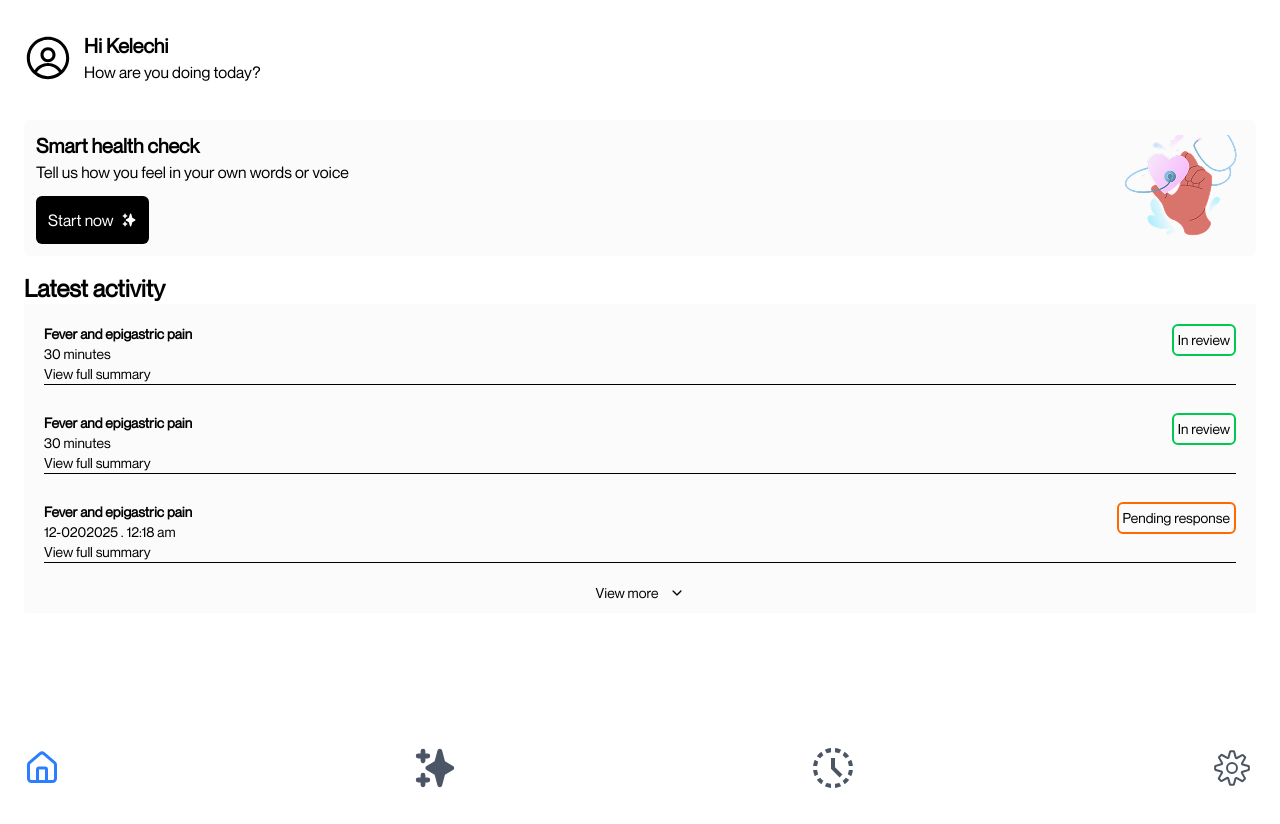
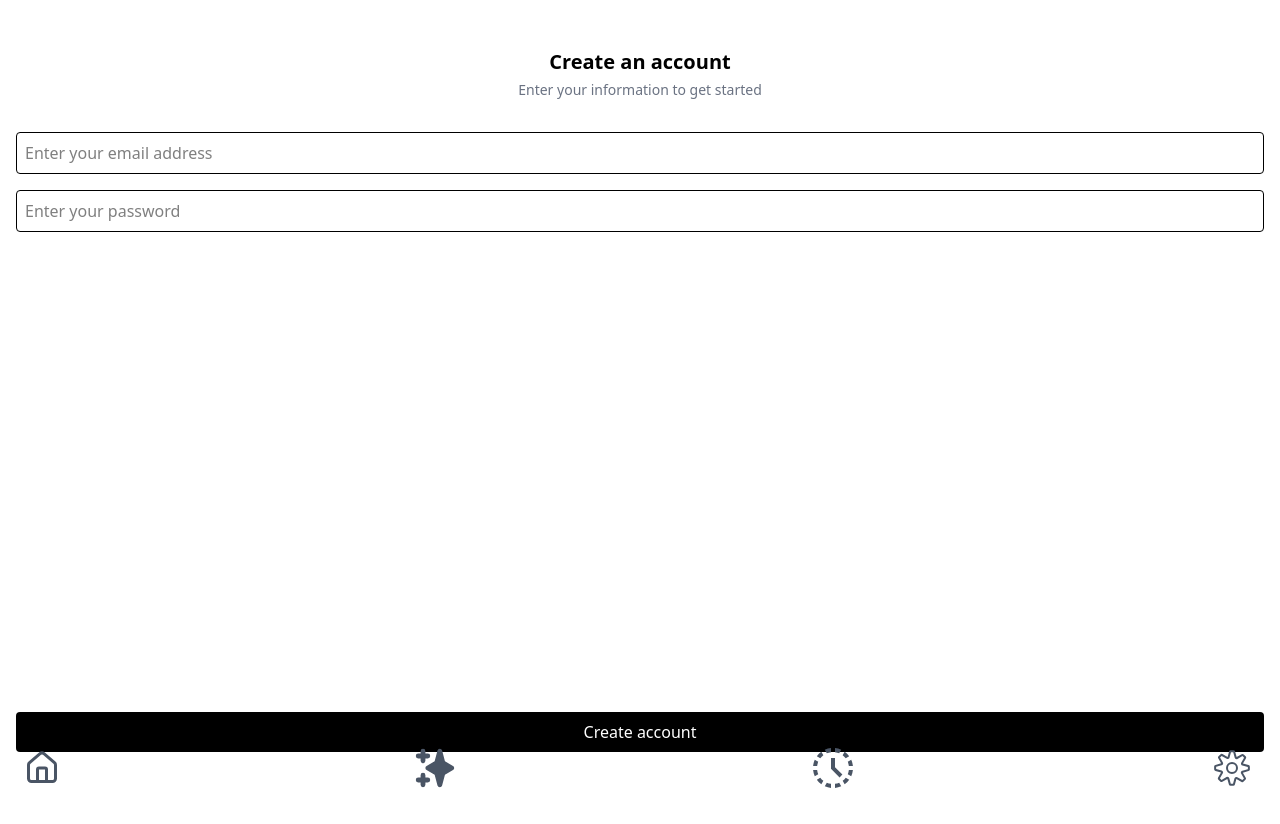
Before and after one commit to smart-doc/SmartDoc-FE, a React (Vite) app in the folder SmartDoc/: page / in a window 1280 px wide. After the commit the page ends 800 px from the top, so only its background shows below. Built offline with nearby package versions, Linux system fonts and the light colour scheme.

Commit message:
Done with the verify email page

```diff
--- a/SmartDoc/src/App.jsx
+++ b/SmartDoc/src/App.jsx
@@ -8,6 +8,8 @@ import ChatStart from './pages/patient/ChatStart';
 import SummarySent from './pages/patient/SummarySent';
 import Recording from './pages/patient/Recording';
 import Transcribing from './pages/patient/Transcribing';
+import CreateAccount from './pages/CreateAccount';
+import VerifyEmail from './pages/VerifyEmail';
 
 
 
@@ -16,7 +18,9 @@ function App() {
   return (
     <BrowserRouter>
       <Routes>
-        <Route path="/" element={<PatientDashboard />} />
+        <Route path='/' element={<CreateAccount />} />
+        <Route path='/verify-email' element={<VerifyEmail />} />
+        <Route path="/patients" element={<PatientDashboard />} />
         <Route path='/patientsChat' element={<ChatStart />} />
         <Route path="/doctor" element={<DoctorPortal />} />
         <Route path='/summarySent' element={<SummarySent />} />
--- a/SmartDoc/src/components/Navbar.jsx
+++ b/SmartDoc/src/components/Navbar.jsx
@@ -12,7 +12,7 @@ const Navbar = () => {
     <nav className='absolute bottom-0 w-full px-6 py-2'>
         <ul className="flex justify-between items-center">
             <li>
-                <NavLink className={({isActive}) => isActive ? "text-blue-500 text-4xl md:text-6xl" : "text-gray-600 text-2xl md:text-4xl"} to="/"><LuHouse className="text-2xl md:text-4xl" /></NavLink></li>
+                <NavLink className={({isActive}) => isActive ? "text-blue-500 text-4xl md:text-6xl" : "text-gray-600 text-2xl md:text-4xl"} to="/patients"><LuHouse className="text-2xl md:text-4xl" /></NavLink></li>
             <li>
                 <NavLink className={({isActive}) => isActive ? "text-blue-500 text-4xl md:text-6xl" : "text-gray-600 text-2xl md:text-4xl"} to="/doctor"><HiSparkles className="text-2xl md:text-5xl" /></NavLink></li>
             <li>
--- /dev/null
+++ b/SmartDoc/src/pages/CreateAccount.jsx
@@ -0,0 +1,27 @@
+import React from 'react';
+import { useNavigate } from 'react-router-dom';
+
+const CreateAccount = () => {
+  const navigate = useNavigate();
+
+  const handleSubmit = (e) => {
+    e.preventDefault();
+    navigate('/verify-email');
+  };
+
+  return (
+    <form onSubmit={handleSubmit} className="min-h-screen flex flex-col justify-between bg-white px-4 py-12">
+        <div>
+            <h2 className="text-xl font-semibold mb-1 text-center">Create an account</h2>
+            <p className="text-sm text-gray-500 mb-8 text-center">Enter your information to get started</p>
+            <input type="email" placeholder="Enter your email address" className="w-full border p-2 mb-4 rounded" required />
+            <input type="password" placeholder="Enter your password" className="w-full border p-2 mb-4 rounded" required />
+        </div>
+
+        <button type="submit" className="w-full bg-black text-white py-2 rounded mt-8">Create account</button>
+    </form>
+
+  );
+};
+
+export default CreateAccount;
--- /dev/null
+++ b/SmartDoc/src/pages/VerifyEmail.jsx
@@ -0,0 +1,56 @@
+import React, { useState, useEffect } from 'react';
+import { useNavigate } from 'react-router-dom';
+
+const VerifyEmail = () => {
+  const [timer, setTimer] = useState(25);
+  const navigate = useNavigate();
+
+  useEffect(() => {
+    const countdown = setInterval(() => {
+      setTimer((prev) => (prev > 0 ? prev - 1 : 0));
+    }, 1000);
+    return () => clearInterval(countdown);
+  }, []);
+
+  const handleSubmit = (e) => {
+    e.preventDefault();
+    navigate('/personal-info');
+  };
+
+  return (
+    <form onSubmit={handleSubmit} className="min-h-screen flex flex-col justify-between bg-white px-4 py-12">
+      <div>
+        <h2 className="text-xl font-semibold mb-1 text-center">Verify your email</h2>
+        <p className="text-sm text-gray-500 mb-6 text-center">
+          We sent an OTP to your email. Enter the pin to confirm your email
+        </p>
+        <div className="flex justify-between gap-2 mb-6">
+          {[...Array(6)].map((_, i) => (
+            <input
+              key={i}
+              maxLength={1}
+              className="w-10 h-10 text-center border rounded"
+              required
+            />
+          ))}
+        </div>
+        <p className="text-sm text-gray-500 mb-6 text-center">
+          Resend in <span className="font-bold">0:{timer.toString().padStart(2, '0')}</span>
+        </p>
+      </div>
+      <button
+        type="submit"
+        disabled={timer > 0}
+        className={`w-full py-2 rounded mt-8 ${
+          timer > 0
+            ? 'bg-gray-300 text-gray-500 cursor-not-allowed'
+            : 'bg-black text-white'
+        }`}
+      >
+        Verify my email
+      </button>
+    </form>
+  );
+};
+
+export default VerifyEmail;
```
